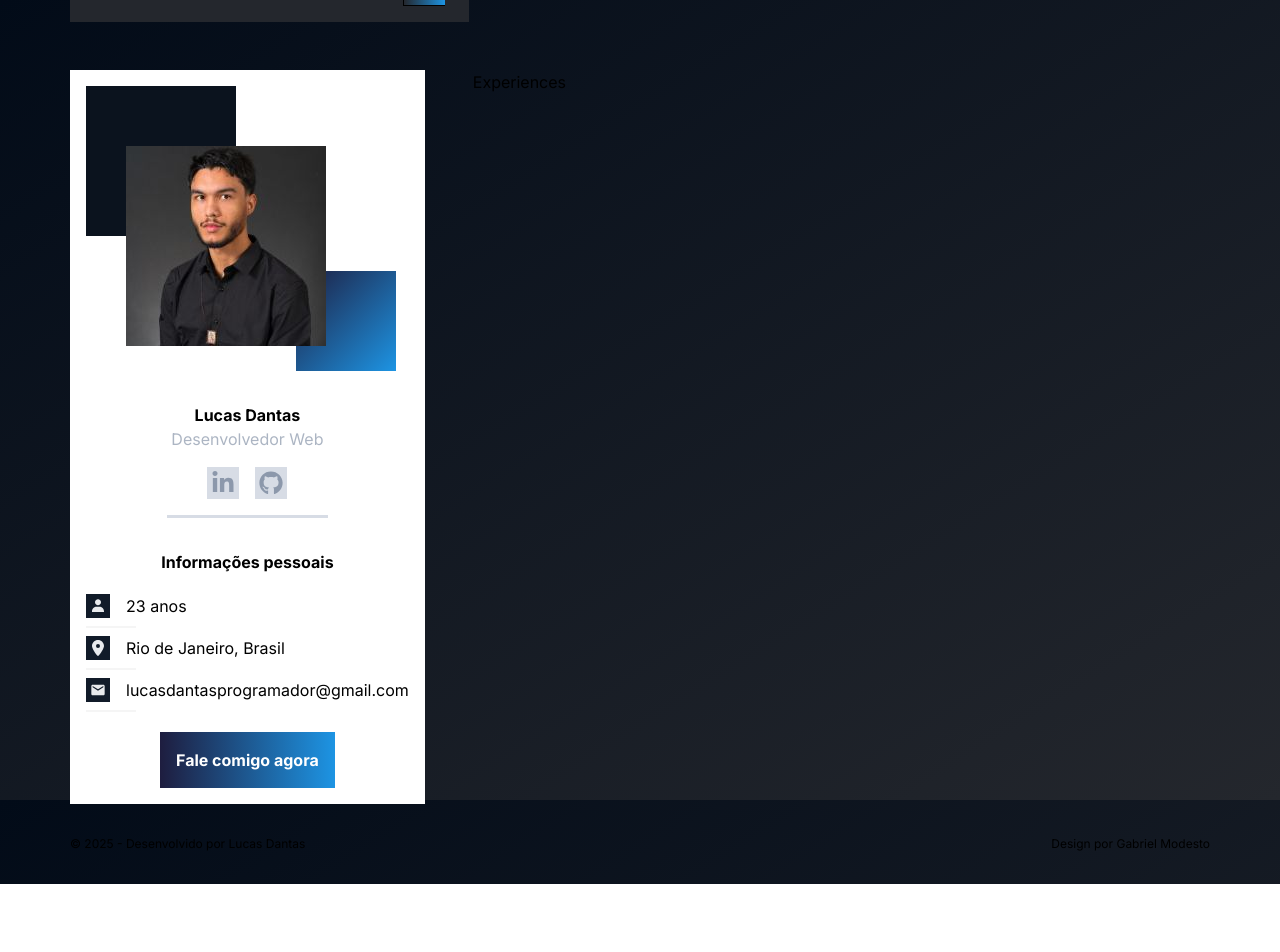
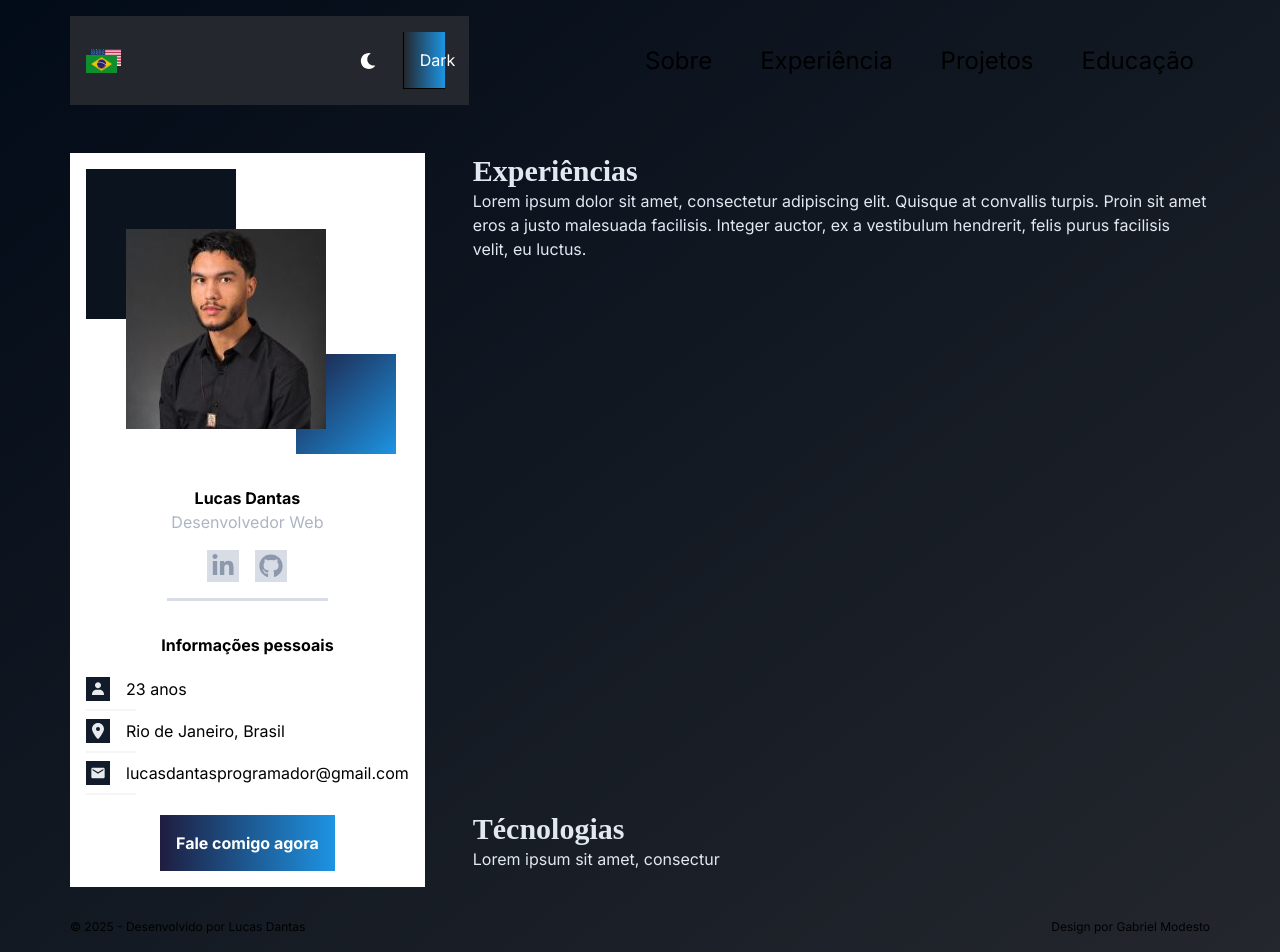
Before and after one commit to lucassdantas/portfolio, a Next.js app: page /experiencias in a window 1280 px wide. Shown: the top 952 px of the page. Before the commit the page ends 884 px from the top, so only its background shows below. Built offline with nearby package versions, Linux system fonts and the light colour scheme; a web font is replaced by a local one.

Commit message:
style: fixed layout height

```diff
--- a/src/app/experiencias/page.tsx
+++ b/src/app/experiencias/page.tsx
@@ -1,7 +1,18 @@
+import { Section } from '@/components/Section'
+import { Title } from '@/components/Title'
 import React from 'react'
 
 export default function Experiences () {
   return (
-    <div>Experiences</div>
+    <Section limiterClassname='relative flex flex-col justify-between h-full' className=' text-base_1-a0'>
+      <div className='h-1/2 '>
+        <Title tag='h1' className='font-extrabold'>Experiências</Title>
+        <p className=''>Lorem ipsum dolor sit amet, consectetur adipiscing elit. Quisque at convallis turpis. Proin sit amet eros a justo malesuada facilisis. Integer auctor, ex a vestibulum hendrerit, felis purus facilisis velit, eu luctus.</p>
+      </div>
+      <div>
+        <Title tag='h2' className='text-3xl font-bold '>Técnologias</Title>
+        <p className='mb-4'>Lorem ipsum sit amet, consectur</p>
+      </div>
+    </Section>
   )
 }
--- a/src/app/layout.tsx
+++ b/src/app/layout.tsx
@@ -22,10 +22,10 @@ export const metadata: Metadata = {
 export default function RootLayout({children}:Readonly<{children: React.ReactNode;}>) {
   return (
     <html lang="pt-br">
-      <body className={`${inter.className} antialiased bg-gradient-to-br from-primary-darkBlue to-base_2-c1 dark:text-white w-screen h-screen`}>
+      <body className={`${inter.className} antialiased bg-gradient-to-br from-primary-darkBlue to-base_2-c1 dark:text-white w-screen`}>
         <Limiter>
           <Header/>
-          <div className="flex gap-12">
+          <div className="flex gap-12 ">
             <Sidebar/>
             {children}
           </div>
--- a/src/app/page.tsx
+++ b/src/app/page.tsx
@@ -2,7 +2,7 @@ import About from "@/app/sobre/page";
 
 export default function Home() {
   return (
-    <main className="">
+    <main >
       <About/>
     </main>
   );
--- a/src/app/sobre/page.tsx
+++ b/src/app/sobre/page.tsx
@@ -5,13 +5,13 @@ import React from 'react'
 
 export default function About () {
   return (
-    <Section limiterClassname='relative flex flex-col justify-between h-full' className='h-full text-base_1-a0'>
+    <Section limiterClassname='relative flex flex-col justify-between h-full' className='text-base_1-a0'>
       <div className='h-1/2 '>
         <Title tag='h2'>Lucas Dantas</Title>
         <Title tag='h1' isBigText={true} className='font-extrabold'>Desenvolvedor Web</Title>
         <p className='text-2xl text-base_1-a0 '>Lorem ipsum dolor sit amet, consectetur adipiscing elit. Quisque at convallis turpis. Proin sit amet eros a justo malesuada facilisis. Integer auctor, ex a vestibulum hendrerit, felis purus facilisis velit, eu luctus.</p>
       </div>
-      <div>
+      <div className='h-1/2'>
         <Title tag='h2' className='text-3xl font-bold '>Técnologias</Title>
         <p className='mb-4'>Lorem ipsum sit amet, consectur</p>
         <Technologies/>
--- a/src/components/Sidebar/index.tsx
+++ b/src/components/Sidebar/index.tsx
@@ -16,7 +16,7 @@ export const Sidebar = () => {
   ]
 
   return (
-    <div className='bg-white text-black p-4'>
+    <div className='bg-white text-black p-4 max-h-[770px]'>
       <div>
         <div className="bg-base_1-a13 h-[150px] w-[150px] -mb-[90px]"></div>
         <Image src={personalImage} alt='Foto Lucas Desenvolvedor' className='max-w-[200px] object-cover h-[200px] ml-[40px] z-10 -mb-[75px]'/>
```
